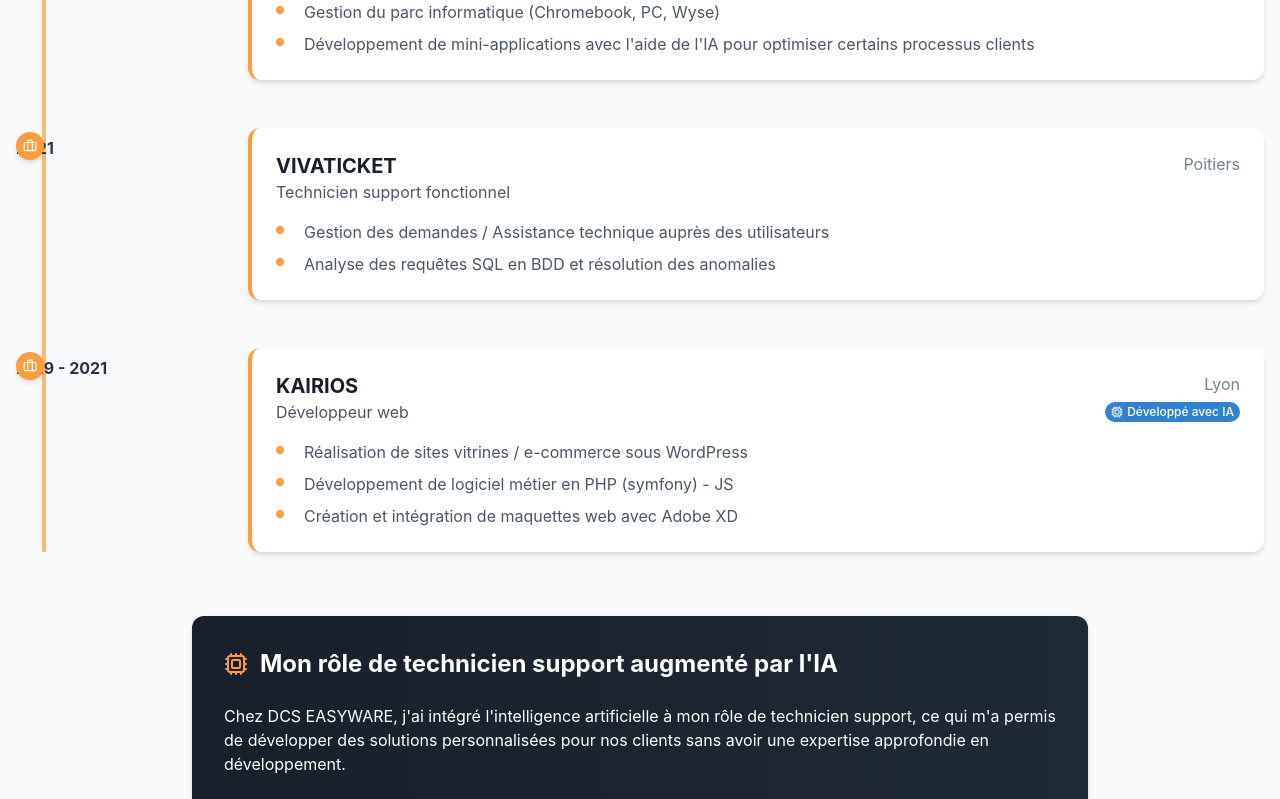
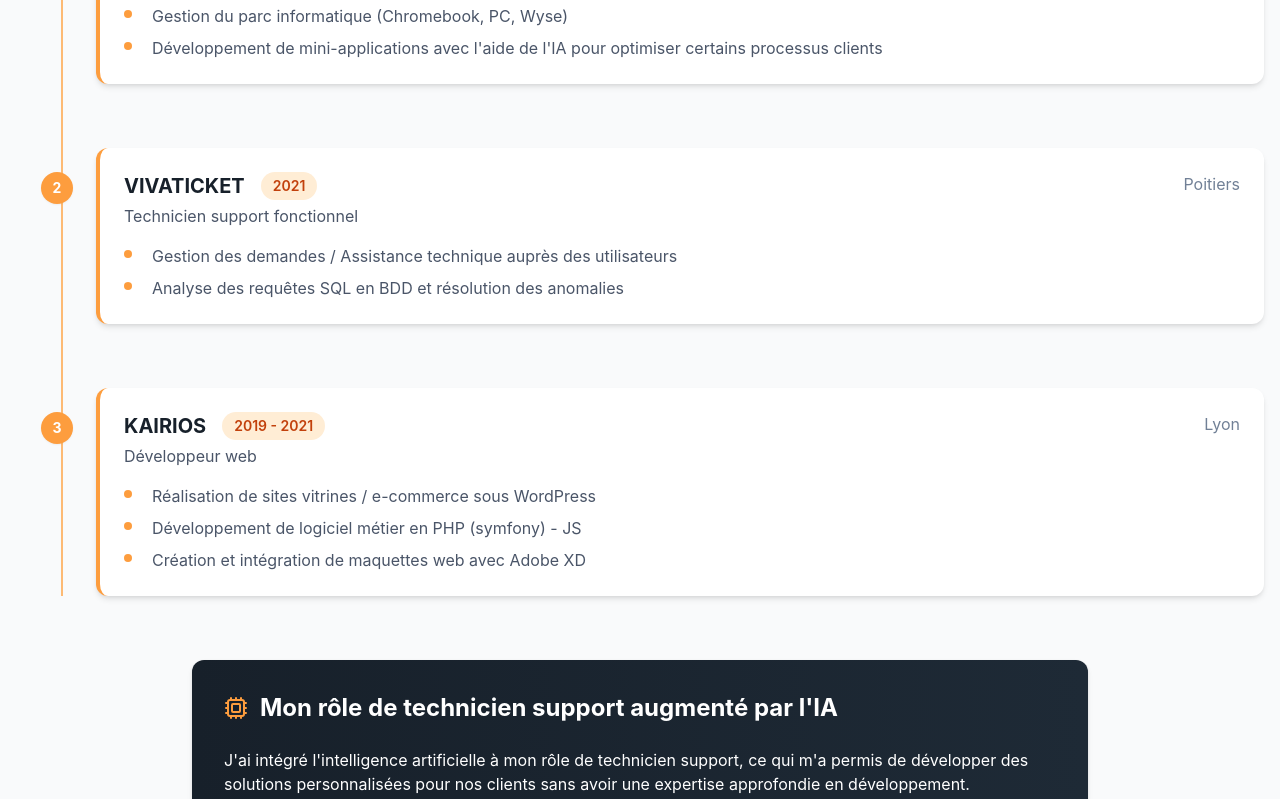
Before and after one commit to AmauryLAPEYRE/portfolio, a React (Create React App) app: page /experience in a window 1280 px wide. Shown: the part 480-1279 px from the top of the page. Built offline with nearby package versions, Linux system fonts and the light colour scheme.

Commit message:
changement du component experience - affiche modifié

```diff
--- a/src/components/Footer.js
+++ b/src/components/Footer.js
@@ -8,7 +8,7 @@
       <div className="container mx-auto px-4">
         <div className="flex flex-col md:flex-row justify-between items-center">
           <div className="mb-4 md:mb-0">
-            <p className="text-sm text-gray-300">© 2024 Amaury LAPEYRE - DCS EASYWARE</p>
+            <p className="text-sm text-gray-300">© 2025 Amaury LAPEYRE - DCS EASYWARE</p>
           </div>
 
           <div className="flex items-center bg-primary-500/20 rounded-full px-4 py-2 border border-primary-500/30">
--- a/src/data/experiences.js
+++ b/src/data/experiences.js
@@ -2,7 +2,7 @@
 export const experiences = [
   {
     id: 1,
-      period: "2022 - 2024",
+    period: "2022 - 2025",
     company: "DCS EASYWARE",
     location: "Lyon",
     title: "Technicien support informatique",
@@ -45,7 +45,6 @@
       "Création et intégration de maquettes web avec Adobe XD"
     ],
     color: "bg-green-400",
-      aiAssisted: true,
-      aiDetails: "Assistance pour l'optimisation du code et génération de contenus"
+    aiAssisted: false  // Changé de true à false pour retirer le badge IA
   }
 ];
--- a/src/pages/Experience.js
+++ b/src/pages/Experience.js
@@ -1,7 +1,7 @@
 import React from 'react';
 import { useContent } from '../context/ContentContext';
 import Navigation from '../components/Navigation';
-import { Briefcase, Cpu, Zap } from 'lucide-react';
+import { Cpu } from 'lucide-react';
 import IaBadge from '../components/IaBadge';
 
 const Experience = () => {
@@ -23,32 +23,27 @@
 
         <div className="relative">
           {/* Timeline line for desktop */}
-          <div className="absolute left-6 top-0 bottom-0 w-1 bg-primary-300 dark:bg-primary-800/30 ml-0.5 hidden md:block"></div>
+          <div className="absolute left-[45px] top-0 bottom-0 w-0.5 bg-primary-300 dark:bg-primary-800/30 hidden md:block"></div>
 
           {/* Timeline items */}
-          <div className="space-y-12">
+          <div className="space-y-16">
             {experiences.map((exp, index) => (
               <div key={index} className="relative">
                 <div className="md:flex">
-                  {/* Timeline bullet for desktop */}
-                  <div className="absolute left-0 mt-1 w-14 flex justify-center hidden md:block">
-                    <div className="w-7 h-7 rounded-full bg-primary-500 shadow-md flex items-center justify-center">
-                      <Briefcase size={14} className="text-white" />
+                  {/* Cercle avec numéro */}
+                  <div className="absolute left-[41px] top-6 transform -translate-x-1/2 hidden md:block">
+                    <div className="w-8 h-8 rounded-full bg-primary-500 shadow-sm flex items-center justify-center text-white font-bold text-sm">
+                      {exp.id}
                     </div>
                   </div>
 
-                  {/* Time period - desktop */}
-                  <div className="md:w-48 pt-2 hidden md:block">
-                    <div className="font-bold text-secondary-600 dark:text-secondary-400">{exp.period}</div>
-                  </div>
-
                   {/* Content */}
-                  <div className="md:ml-10 bg-white dark:bg-secondary-800 rounded-xl shadow-md overflow-hidden flex-1 hover:shadow-lg transition-all duration-300 border-l-4 border-primary-500">
+                  <div className="md:ml-[80px] bg-white dark:bg-secondary-800 rounded-xl shadow-md overflow-hidden flex-1 hover:shadow-lg transition-all duration-300 border-l-4 border-primary-500">
                     <div className="p-6">
                       {/* Mobile header */}
                       <div className="flex items-center gap-3 md:hidden mb-4">
-                        <div className="w-12 h-12 rounded-full bg-primary-500 flex items-center justify-center">
-                          <Briefcase size={18} className="text-white" />
+                        <div className="w-10 h-10 rounded-full bg-primary-500 flex items-center justify-center text-white font-bold">
+                          {exp.id}
                         </div>
                         <div>
                           <div className="font-bold text-secondary-600 dark:text-secondary-400">{exp.period}</div>
@@ -56,14 +51,20 @@
                         </div>
                       </div>
 
+                      {/* En-tête desktop */}
                       <div className="flex justify-between items-start mb-4">
                         <div>
-                          <h3 className="text-xl font-bold text-secondary-800 dark:text-white">{exp.company}</h3>
+                          <div className="flex items-center gap-4 mb-1">
+                            <h3 className="text-xl font-bold text-secondary-800 dark:text-white">{exp.company}</h3>
+                            <span className="hidden md:inline-block text-sm font-semibold px-3 py-1 bg-primary-100 dark:bg-primary-900/30 text-primary-700 dark:text-primary-300 rounded-full">
+                              {exp.period}
+                            </span>
+                          </div>
                           <p className="text-neutral-600 dark:text-neutral-300">{exp.title}</p>
                         </div>
                         <div className="hidden md:block text-right">
                           <div className="text-neutral-500 dark:text-neutral-500">{exp.location}</div>
-                          {exp.aiAssisted && (
+                          {exp.aiAssisted && exp.company !== "KAIRIOS" && (
                             <div className="mt-1">
                               <IaBadge size="sm" />
                             </div>
@@ -82,7 +83,7 @@
                         ))}
                       </ul>
 
-                      {exp.aiAssisted && (
+                      {exp.aiAssisted && exp.company !== "KAIRIOS" && (
                         <div className="mt-4 pt-4 border-t border-gray-100 dark:border-secondary-700 md:hidden">
                           <div className="flex items-center">
                             <IaBadge size="sm" />
@@ -100,7 +101,7 @@
           </div>
         </div>
 
-        {/* Section DCS EASYWARE & IA */}
+        {/* Section IA */}
         <div className="mt-16 mb-8 max-w-4xl mx-auto">
           <div className="bg-gradient-to-r from-secondary-800 to-secondary-700 rounded-xl shadow-card p-8 text-white">
             <h2 className="text-2xl font-bold mb-6 flex items-center">
@@ -109,7 +110,7 @@
             </h2>
 
             <p className="mb-6">
-              Chez DCS EASYWARE, j'ai intégré l'intelligence artificielle à mon rôle de technicien support, ce qui m'a permis de développer des solutions personnalisées pour nos clients sans avoir une expertise approfondie en développement.
+              J'ai intégré l'intelligence artificielle à mon rôle de technicien support, ce qui m'a permis de développer des solutions personnalisées pour nos clients sans avoir une expertise approfondie en développement.
             </p>
 
             <div className="grid grid-cols-1 md:grid-cols-2 gap-6">
```
Lines whose indentation alone changed are shown as unchanged.
